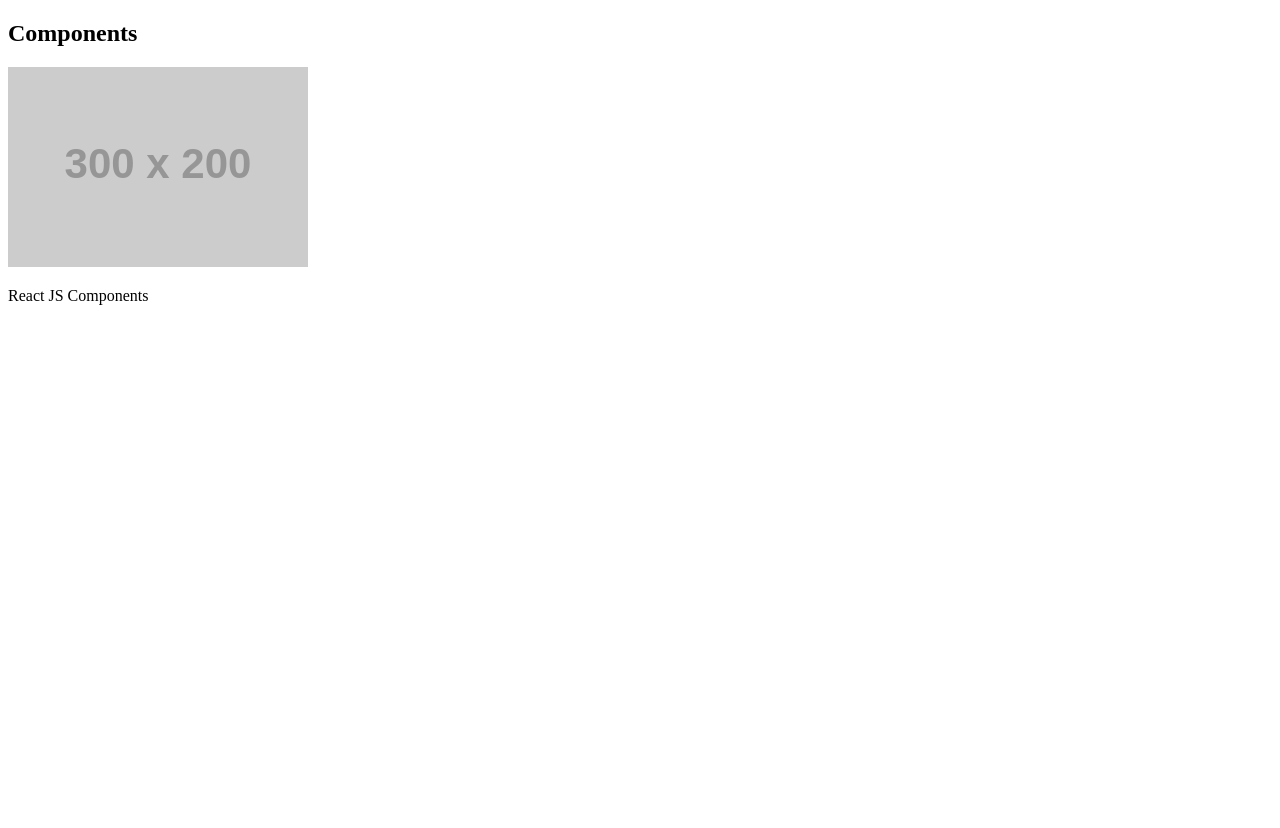
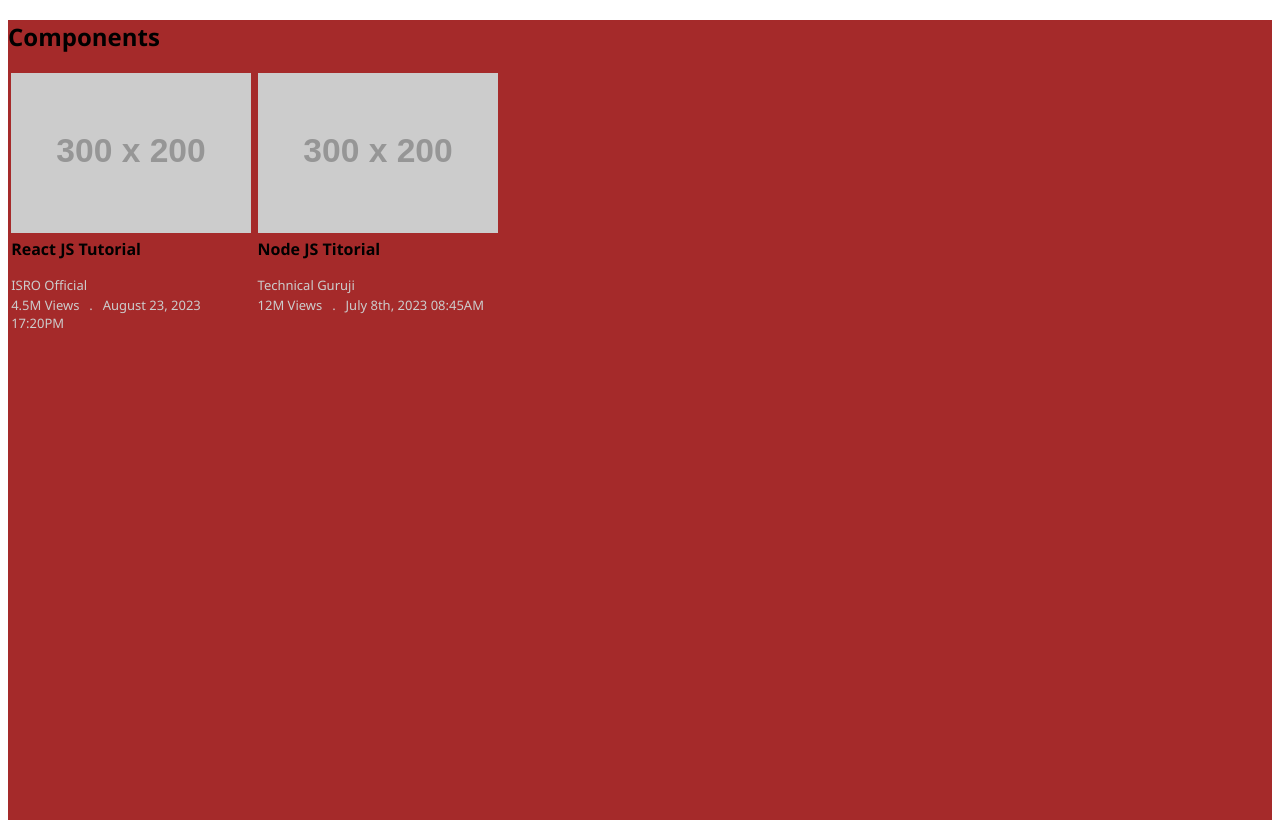
Before and after one commit to developersview/ReactJS-Tutorial, a React (Create React App) app in the folder react-masterclass/: page / in a window 1280 px wide. Before the commit the page ends 800 px from the top, so only its background shows below. Built offline with nearby package versions, Linux system fonts and the light colour scheme.

Commit message:
chapter 2 : components, props, jsx

```diff
--- /dev/null
+++ b/react-masterclass/src/App.css
@@ -0,0 +1,5 @@
+.App {
+    background-color: brown;
+    width: 100%;
+    height: 100vh;
+}
--- a/react-masterclass/src/App.jsx
+++ b/react-masterclass/src/App.jsx
@@ -1,12 +1,14 @@
 import React from 'react'
 import Video from './components/Video'
+import './App.css'
 
 const App = () => {
     return (
-        <>
+        <div className='App'>
             <h2>Components</h2>
-            <Video />
-        </>
+            <Video title='React JS Tutorial' channel='ISRO Official' views='4.5M' time='August 23, 2023 17:20PM' />
+            <Video title='Node JS Titorial' channel='Technical Guruji' views='12M' time='July 8th, 2023 08:45AM' />
+        </div>
     )
 }
 
--- a/react-masterclass/src/components/Video.css
+++ b/react-masterclass/src/components/Video.css
@@ -0,0 +1,29 @@
+* {
+    font-family: 'Segoe UI', Tahoma, Geneva, Verdana, sans-serif;
+}
+
+.container {
+    width: 15rem;
+    margin: 0 0.2em;
+    float: left;
+}
+
+.pic img {
+    width: 100%;
+}
+
+.title {
+    font-weight: bold;
+    margin-bottom: 1em;
+}
+
+.channel,
+.views {
+    font-size: small;
+    color: #ccc;
+    margin-bottom: 0.2em;
+}
+
+.views span {
+    padding: 0 0.5em;
+}
--- a/react-masterclass/src/components/Video.jsx
+++ b/react-masterclass/src/components/Video.jsx
@@ -1,18 +1,27 @@
 import React from 'react'
+import './Video.css'
 
-const Video = () => {
+const Video = ({ title, channel, views, time }) => {
+    let topic = 'Components, Props and JSX'
+    let bg = 'dark';
     return (
         <>
-            <img
-                src="https://placehold.co/300x200.png"
-                alt="Katherine Johnson"
-            />
-            <p>React JS Components </p>
+            <div className='container'>
+                <div className="pic">
+                    <img
+                        src="https://placehold.co/300x200.png"
+                        alt="Katherine Johnson"
+                    />
+                </div>
+                <div className="title">{title}</div>
+                <div className="channel">{channel}</div>
+                <div className="views">
+                    {views} Views <span>.</span> {time}
+                </div>
+            </div>
+
         </>
-
-
     )
 }
 
-
 export default Video
```
